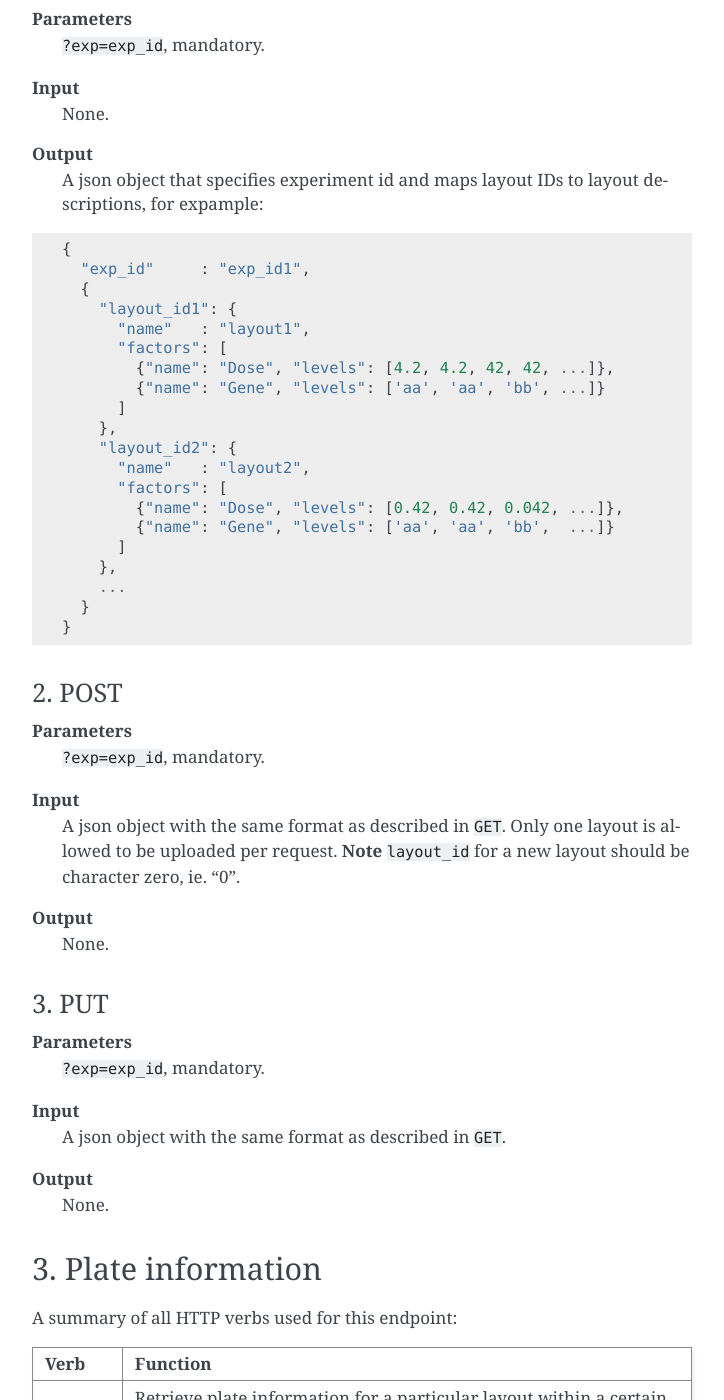
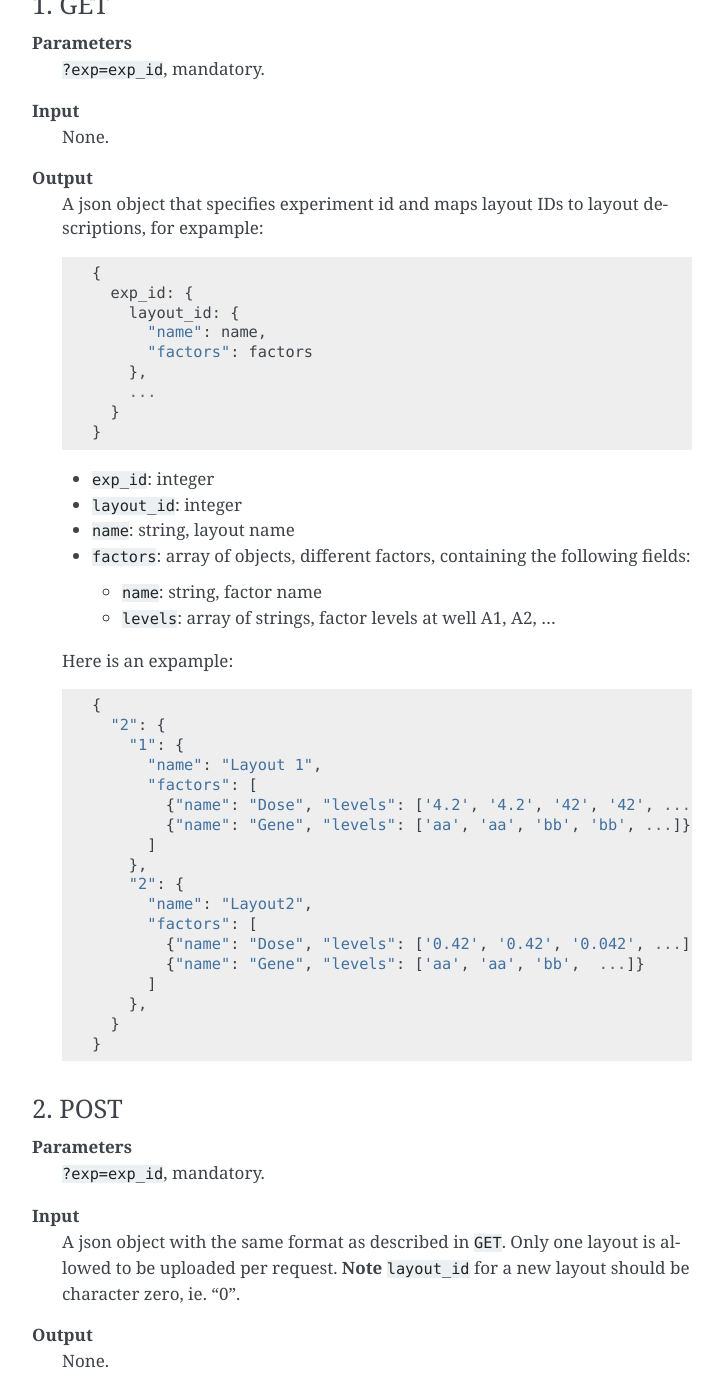
Before and after one commit to gaoce/TimeVis, a Sphinx documentation site: the page built from docs/api_v2.rst, in a window 1280 px wide and 1400 px high, scrolled down 2742 px. Shown: the whole window, without its empty margins (388-1112 px from the left). Built offline with Sphinx 7.4.7, drawn with Linux system fonts in a browser that asks for light colours; some of the changed text lies outside the part shown.

```diff
--- a/docs/api_v2.rst
+++ b/docs/api_v2.rst
@@ -48,12 +48,12 @@ A summary of all HTTP verbs used for this endpoint:
     ::
 
       {
-        "exp_id": {
-          "name"    : ... ,
-          "user"    : ... ,
-          "well"    : ... ,
-          "channels": [ ... ] ,
-          "factors" : [ {"name": ... , "type": ... }, ... ]
+        exp_id: {
+          "name": name,
+          "user": user,
+          "well": well,
+          "channels": channels,
+          "factors": factors
         },
         ...
       }
@@ -63,7 +63,8 @@ A summary of all HTTP verbs used for this endpoint:
     * ``name``: string, experiment name
     * ``user``: string, comma separated user names
     * ``channels``: array of strings, different channel
-    * ``factor``: array of objects, different factors
+    * ``factors``: array of objects, different factors, each objects contains the
+      following fields:
 
       - ``name``: string, factor name
       - ``type``: string, factor type, "Category", "Integer", or "Decimal"
@@ -143,28 +144,49 @@ A summary of all HTTP verbs used for this endpoint:
     A json object that specifies experiment id and maps layout IDs to layout
     descriptions, for expample:
 
-::
+    ::
 
-  {
-    "exp_id"     : "exp_id1",
-    {
-      "layout_id1": {
-        "name"   : "layout1",
-        "factors": [
-          {"name": "Dose", "levels": [4.2, 4.2, 42, 42, ...]},
-          {"name": "Gene", "levels": ['aa', 'aa', 'bb', ...]}
-        ]
-      },
-      "layout_id2": {
-        "name"   : "layout2",
-        "factors": [
-          {"name": "Dose", "levels": [0.42, 0.42, 0.042, ...]},
-          {"name": "Gene", "levels": ['aa', 'aa', 'bb',  ...]}
-        ]
-      },
-      ...
-    }
-  }
+      {
+        exp_id: {
+          layout_id: {
+            "name": name,
+            "factors": factors
+          },
+          ...
+        }
+      }
+
+    * ``exp_id``: integer
+    * ``layout_id``: integer
+    * ``name``: string, layout name
+    * ``factors``: array of objects, different factors, containing the following
+      fields:
+
+      - ``name``: string, factor name
+      - ``levels``: array of strings, factor levels at well A1, A2, ...
+
+    Here is an expample:
+
+    ::
+
+      {
+        "2": {
+          "1": {
+            "name": "Layout 1",
+            "factors": [
+              {"name": "Dose", "levels": ['4.2', '4.2', '42', '42', ...]},
+              {"name": "Gene", "levels": ['aa', 'aa', 'bb', 'bb', ...]}
+            ]
+          },
+          "2": {
+            "name": "Layout2",
+            "factors": [
+              {"name": "Dose", "levels": ['0.42', '0.42', '0.042', ...]},
+              {"name": "Gene", "levels": ['aa', 'aa', 'bb',  ...]}
+            ]
+          },
+        }
+      }
 
 2. POST
 ^^^^^^^
@@ -184,7 +206,8 @@ A summary of all HTTP verbs used for this endpoint:
 **Parameters**
     ``?exp=exp_id``, mandatory.
 **Input**
-    A json object with the same format as described in ``GET``.
+    A json object with the same format as described in ``GET``. Only one layout
+    is allowed to be updated at a time.
 **Output**
     None.
 
```
